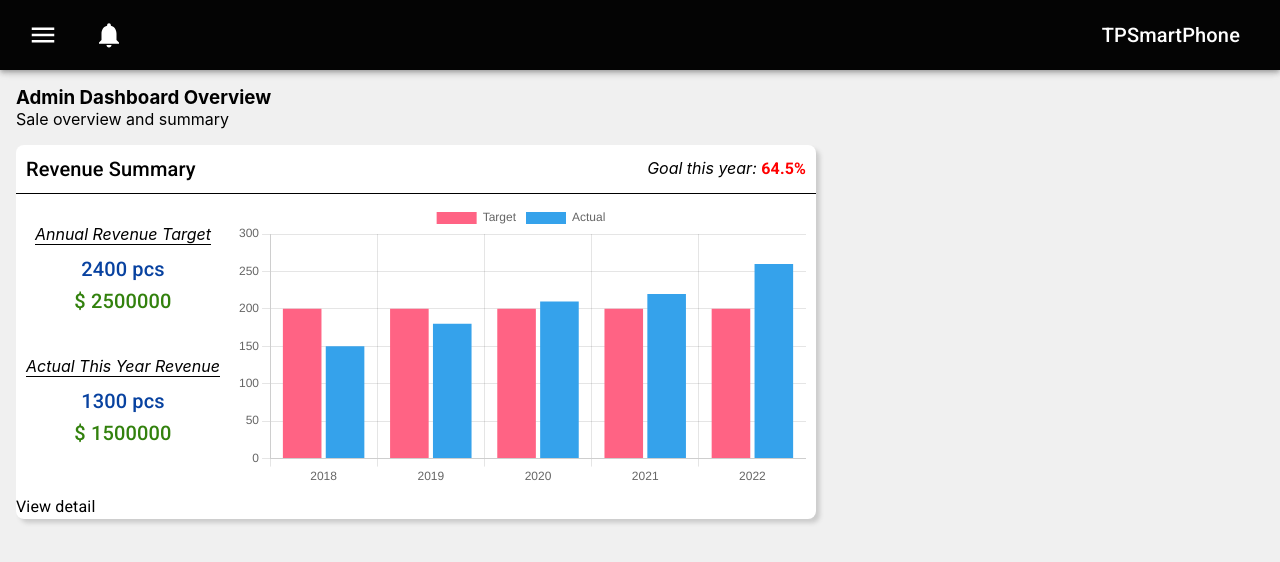
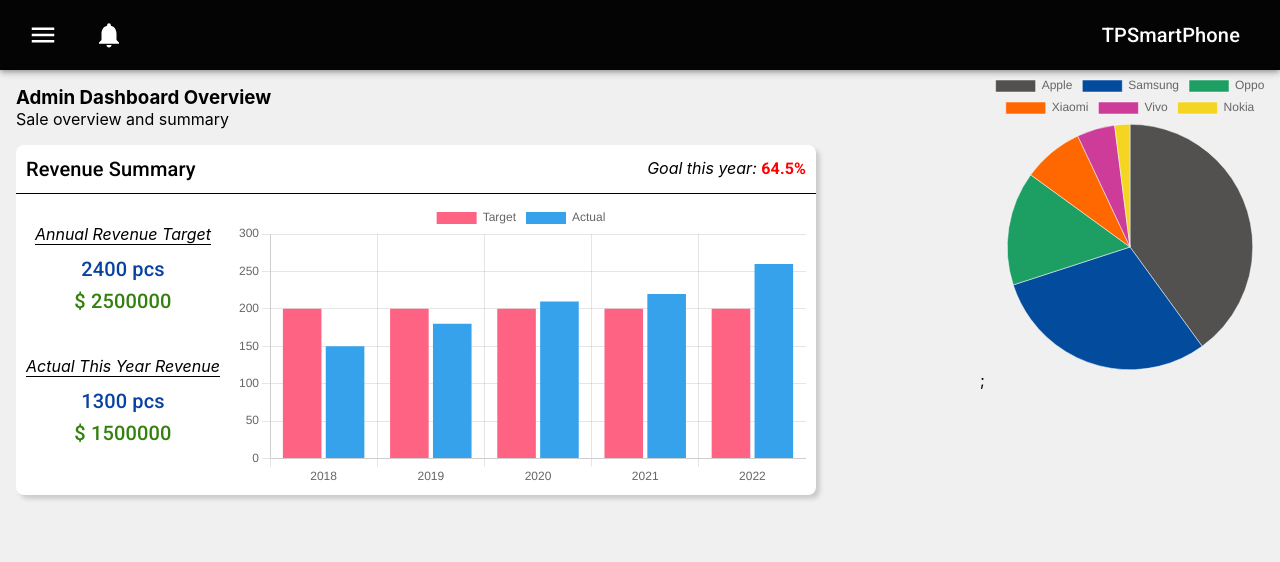
Before and after one commit to maithinhphat95/smartphone-business, a React (Create React App) app: page / in a window 1280 px wide. Shown: the top 562 px of the page. Built offline with nearby package versions, Linux system fonts and the light colour scheme; the HTML template or start-up script is replaced by a standard one.

Commit message:
[#12] Build the simple Brand Rating Chart

```diff
--- /dev/null
+++ b/src/components/admin/BrandRatingChart/index.jsx
@@ -0,0 +1,35 @@
+import React from "react";
+import { Chart as ChartJS, ArcElement, Tooltip, Legend } from "chart.js";
+import { Pie } from "react-chartjs-2";
+import { Box } from "@mui/material";
+BrandRatingChart.propTypes = {};
+
+function BrandRatingChart(props) {
+  ChartJS.register(ArcElement, Tooltip, Legend);
+  const data = {
+    labels: ["Apple", "Samsung", "Oppo", "Xiaomi", "Vivo", "Nokia"],
+    datasets: [
+      {
+        label: "# of Votes",
+        data: [40, 30, 15, 8, 5, 2],
+        backgroundColor: [
+          "#52514f",
+          "#034c9d",
+          "#1d9e63",
+          "#ff6700",
+          "#cd3c99",
+          "#f3d522",
+        ],
+
+        borderWidth: 0.5,
+      },
+    ],
+  };
+  return (
+    <Box sx={{ maxWidth: "350px" }}>
+      <Pie data={data} />;
+    </Box>
+  );
+}
+
+export default BrandRatingChart;
--- a/src/components/admin/RevenueSummaryChart/index.jsx
+++ b/src/components/admin/RevenueSummaryChart/index.jsx
@@ -14,18 +14,18 @@ import { monthAxis, yearAxis } from "../../common/charts";
 import { Box, Typography } from "@mui/material";
 import CharHeader from "../ChartHeader";
 
-ChartJS.register(
-  CategoryScale,
-  LinearScale,
-  BarElement,
-  Title,
-  Tooltip,
-  Legend
-);
 RevenueSummary.propTypes = {};
 
 function RevenueSummary(props) {
   const { isViewDetail } = props;
+  ChartJS.register(
+    CategoryScale,
+    LinearScale,
+    BarElement,
+    Title,
+    Tooltip,
+    Legend
+  );
   const targetData = [200, 200, 200, 200, 200];
   const actualData = [150, 180, 210, 220, 260];
   const fakeData = {
@@ -188,7 +188,7 @@ function RevenueSummary(props) {
           <Bar options={options} data={data} />
         </Box>
       </Box>
-      <Typography>View detail</Typography>
+      {/* <Typography>View detail</Typography> */}
     </Box>
   );
 }
--- a/src/layouts/admin/Main/index.jsx
+++ b/src/layouts/admin/Main/index.jsx
@@ -5,6 +5,7 @@ import { Box } from "@mui/system";
 import { Button } from "@mui/material";
 import Dashboard from "../../../pages/admin/Dashboard";
 import { useSelector } from "react-redux";
+import BrandRatingChart from "../../../components/admin/BrandRatingChart";
 
 Main.propTypes = {};
 
@@ -20,6 +21,7 @@ function Main(props) {
       <Box sx={{ display: { xs: "block", md: "flex" } }}>
         <Menu />
         <Dashboard />
+        <BrandRatingChart />
       </Box>
     </Box>
   );
```
